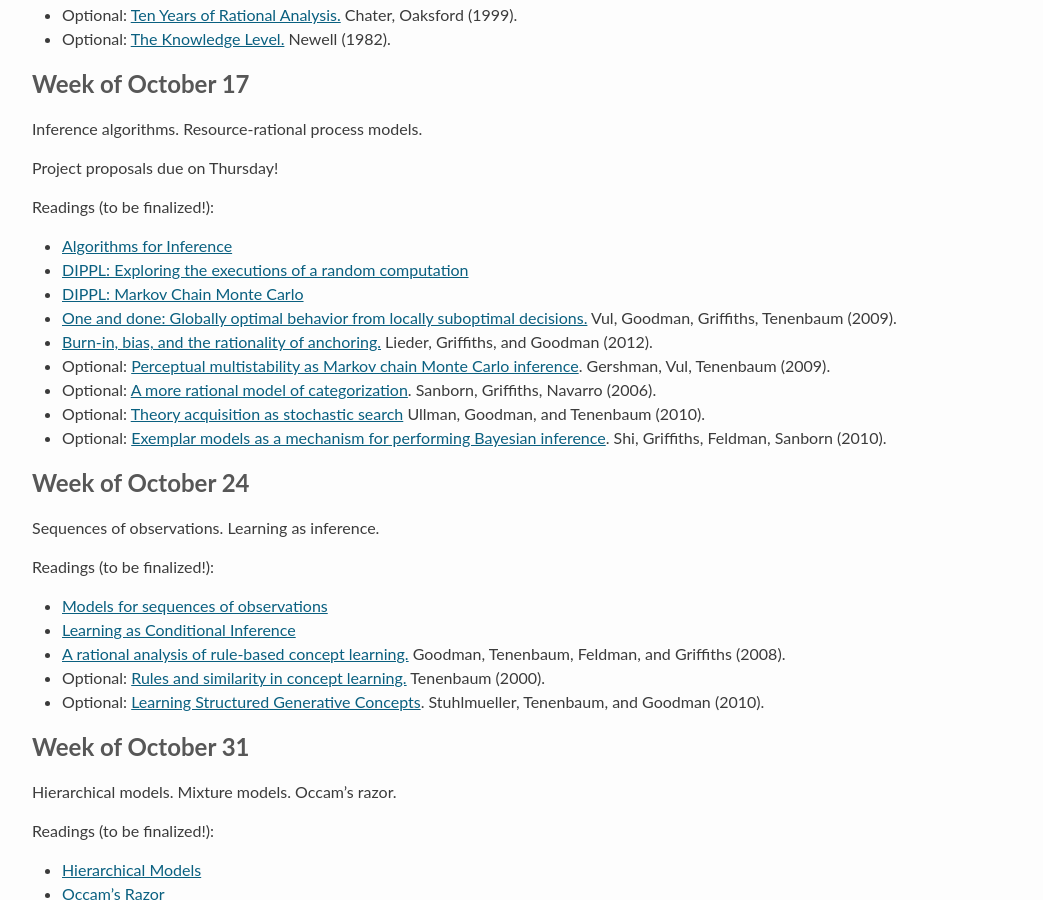
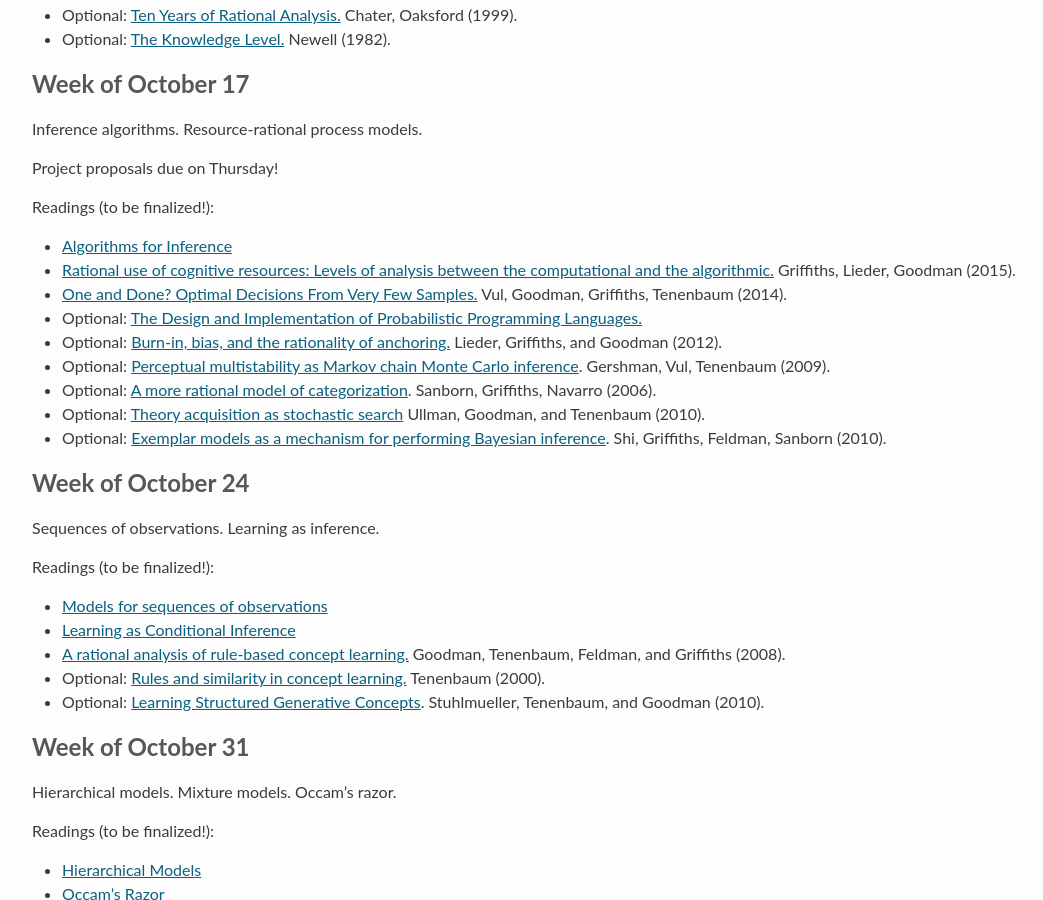
Before and after one commit to stanford-cocolab/cocolab.stanford.edu, a Jekyll site: the page built from psych204-fall2016.md, in a window 1280 px wide and 900 px high, scrolled down 2571 px. Shown: the whole window, without its empty margins (94-1137 px from the left). Built offline with Jekyll 4.4.1, drawn with Linux system fonts in a browser that asks for light colours; Markdown is read by kramdown in place of the engine named in the settings; a script that is not in the unit is left out; some of the changed text lies outside the part shown.

Commit message:
revise syllabus

```diff
--- a/psych204-fall2016.md
+++ b/psych204-fall2016.md
@@ -128,10 +128,10 @@ Project proposals due on Thursday!
 Readings (to be finalized!):
 
 * [Algorithms for Inference](http://probmods.org/v2/chapters/07-inference-process.html)
-* [DIPPL: Exploring the executions of a random computation](http://dippl.org/chapters/03-enumeration.html)
-* [DIPPL: Markov Chain Monte Carlo](http://dippl.org/chapters/06-mcmc.html)
-* [One and done: Globally optimal behavior from locally suboptimal decisions.](http://stanford.edu/~ngoodman/papers/VulEtAl2009.pdf) Vul, Goodman, Griffiths, Tenenbaum (2009).
-* [Burn-in, bias, and the rationality of anchoring.](http://www.stanford.edu/~ngoodman/papers/LiederGriffithsGoodman2013NIPS.pdf) Lieder, Griffiths, and Goodman (2012).
+* [Rational use of cognitive resources: Levels of analysis between the computational and the algorithmic.](https://cocolab.stanford.edu/papers/GriffithsEtAl2015-TiCS.pdf) Griffiths, Lieder, Goodman (2015).
+* [One and Done? Optimal Decisions From Very Few Samples.](https://web.stanford.edu/~ngoodman/papers/VulGoodmanGriffithsTenenbaum-COGS-2014.pdf) Vul, Goodman, Griffiths, Tenenbaum (2014).
+* Optional: [The Design and Implementation of Probabilistic Programming Languages.](http://dippl.org/)
+* Optional: [Burn-in, bias, and the rationality of anchoring.](http://www.stanford.edu/~ngoodman/papers/LiederGriffithsGoodman2013NIPS.pdf) Lieder, Griffiths, and Goodman (2012).
 * Optional: [Perceptual multistability as Markov chain Monte Carlo inference](http://papers.nips.cc/paper/3711-perceptual-multistability-as-markov-chain-monte-carlo-inference.pdf). Gershman, Vul, Tenenbaum (2009).
 * Optional: [A more rational model of categorization](http://health.adelaide.edu.au/psychology/ccs/docs/pubs/2006/SanbornGriffithsNavarro2006.pdf). Sanborn, Griffiths,  Navarro (2006).
 * Optional: [Theory acquisition as stochastic search](http://stanford.edu/~ngoodman/papers/tlss_2010_final.pdf) Ullman, Goodman, and Tenenbaum (2010).
@@ -325,10 +326,11 @@ Upload your proposal to Canvas as a PDF file by midnight on 10/17/2016.
 
 ## Project update
 
-Two weeks before your project presentation you should turn in a preliminary version of your paper. This should be a complete outline for all sections. It should have a full draft of your *introduction* and *background and related work* sections. In addition, it should have preliminary results from your modeling and/or experiments. All together, these will probably take about 3 pages.
+Several weeks before your project presentation you should turn in a preliminary version of your paper. This should be a complete outline for all sections. It should have a full draft of your *introduction* and *background and related work* sections. In addition, it should have preliminary results from your modeling and/or experiments. All together, these will probably take about 3 pages.
 
 Upload your proposal to Canvas as a PDF file by midnight on 11/14/2016.
 
+These preliminary results will be peer-reviewed: everyone will be asked to read and comment on one other team's project update.
 
 ## Project presentation
 
```
Also changed, not shown: other parts of psych204-fall2016.md (+2 -1 lines).
